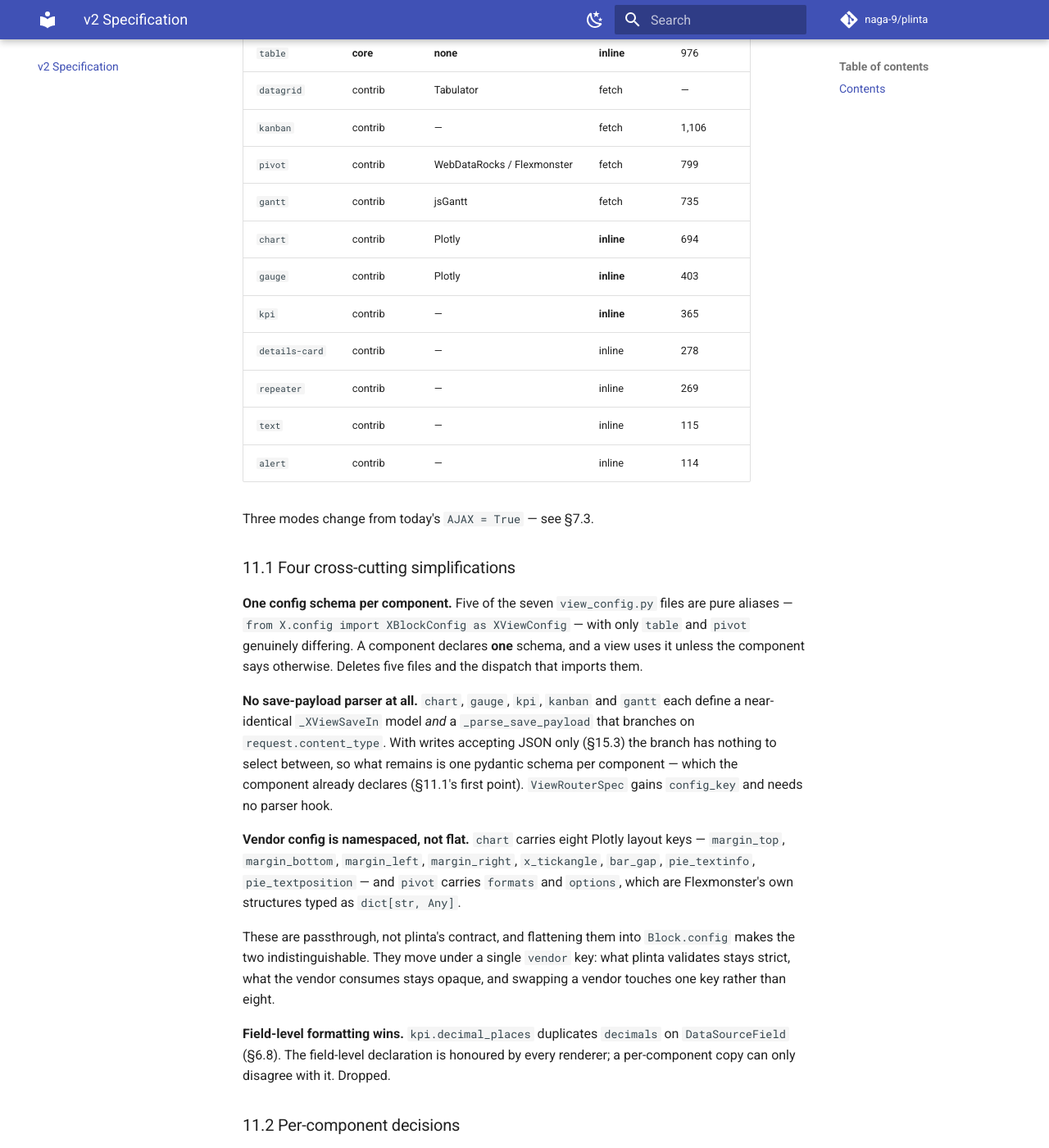
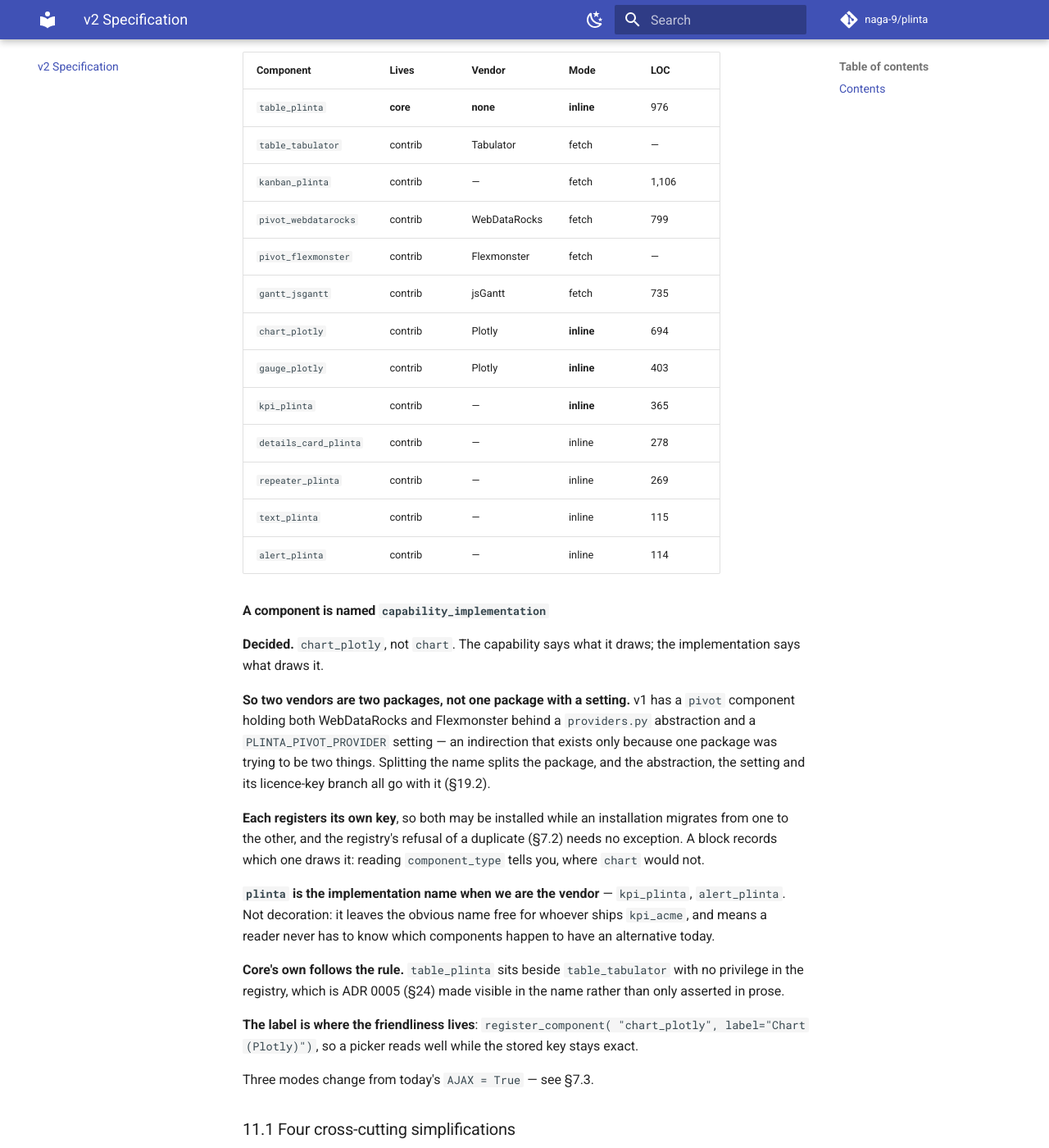
Before and after one commit to naga-9/plinta, an MkDocs documentation site: the page built from docs/design/SPEC.md, in a window 1280 px wide and 1400 px high, scrolled down 84463 px. Shown: the whole window at 82% size. Built offline with MkDocs 1.6.1 and Material for MkDocs 9.7.7, drawn with Linux system fonts in a browser that asks for light colours; comment, search, counter and statistics services are not loaded; some of the changed text lies outside the part shown.

Commit message:
Components are named capability_implementation
chart_plotly, not chart. Two vendors become two packages rather than one
package with a setting — which deletes PLINTA_PIVOT_PROVIDER, the
providers.py abstraction behind it and its licence-key branch, all of which
existed only because one package was trying to be two things.

Each registers its own key, so both may be installed while an installation
migrates, the registry's refusal of a duplicate needs no exception, and a
block's component_type says what draws it.

plinta is the implementation name when we are the vendor, including core's
own: table_plinta sits beside table_tabulator with no privilege in the
registry, which is ADR 0005 made visible in the name rather than only
asserted in prose. The demo's component follows the rule as stat_catalog.

Co-Authored-By: Claude Opus 5 (1M context) <noreply@anthropic.com>
Claude-Session: https://claude.ai/code/session_01RND2PW1dcZdMQFATcnHZ1y

```diff
--- a/docs/design/SPEC.md
+++ b/docs/design/SPEC.md
@@ -186,7 +186,7 @@ Eleven packages across nine layers: layer 1 carries three that import nothing of
 | `events` | the signal bus and the core event vocabulary |
 | `permissions` | rule engine, `Owner` / `Public` / `InstancePerm`, field-level gating, the permission console |
 | `datasources` | the model registry — DataSource, DataSourceField, queryset services |
-| `components` | the rendering contract and registry, plus `table` |
+| `components` | the rendering contract and registry, plus `table_plinta` |
 | `renderers` | the output contract, plus HTML |
 | `blocks` | saved component configs, `SavedView`, and the write pipeline |
 | `pages` | composition, grid, menu, `PageFilter` (the filter bar), `FilterSet`, `PageFilterPreference` |
@@ -208,8 +208,8 @@ Eleven packages across nine layers: layer 1 carries three that import nothing of
 | `export` | Excel, PDF and email renderers; the export endpoint |
 | `api` | the public data API, API keys, the OpenAPI spec |
 
-Eleven packages, plus eleven component packages under `components.*`. None is required: an installation with none of them is a working plinta that shows tables.
-| `components.*` | eleven components — everything except `table` (§11) |
+Eleven packages, plus twelve component packages under `components.*`. None is required: an installation with none of them is a working plinta that shows tables.
+| `components.*` | twelve components, named `capability_implementation` (§11) |
 
 ### 2.5 Dependency rules
 
@@ -1422,16 +1422,16 @@ Every component implements `get_data()`. The mode decides *when* it is called:
 
 **The component declares a default; a block may override it.** The default follows from the widget's interaction model and is right nearly always; the override covers genuine exceptions — a five-row related grid on a detail page, or a chart with 50,000 points that should not bloat the page.
 
-**Within what the component can draw.** A component also declares `supported_modes`, and a block asking for one outside it is refused when it is saved. Core's `table` supports `inline` only: it is server-rendered and has no client adapter, so a `fetch` block would render nothing and say nothing about why. `datagrid` supports both — `inline` is Tabulator's `paginationMode: 'local'`, which is what a five-row grid wants.
-
-**Changing how a table behaves is changing the component, not the mode.** Installing `contrib.components.datagrid` does not make `table` interactive; a block's `component_type` moves from `table` to `datagrid`, and the new component's default mode comes with it. Mode says *when the data arrives*, not *which widget draws it* — and since the two components declare different config schemas, the switch is validated at save like any other config change.
+**Within what the component can draw.** A component also declares `supported_modes`, and a block asking for one outside it is refused when it is saved. Core's `table_plinta` supports `inline` only: it is server-rendered and has no client adapter, so a `fetch` block would render nothing and say nothing about why. `table_tabulator` supports both — `inline` is Tabulator's `paginationMode: 'local'`, which is what a five-row grid wants.
+
+**Changing how a table behaves is changing the component, not the mode.** Installing `contrib.components.table_tabulator` does not make `table_plinta` interactive; a block's `component_type` moves from one to the other, and the new component's default mode comes with it. Mode says *when the data arrives*, not *which widget draws it* — and since the two components declare different config schemas, the switch is validated at save like any other config change.
 
 | Component | Default | Why |
 |---|---|---|
-| `datagrid`, `kanban`, `gantt`, `pivot` | **fetch** | the client sorts, filters and pages; a 10,000-row grid cannot be inlined |
-| `chart`, `kpi`, `gauge` | **inline** | a finished data blob, or a single number; no client-side manipulation |
-| `table` | **inline** | server-rendered; sorting and paging are links, not a client (§11.2) |
-| `details-card`, `text`, `alert`, `repeater`, capability sections | **inline** | display only |
+| `table_tabulator`, `kanban_plinta`, `gantt_jsgantt`, the pivots | **fetch** | the client sorts, filters and pages; a 10,000-row grid cannot be inlined |
+| `chart_plotly`, `kpi_plinta`, `gauge_plotly` | **inline** | a finished data blob, or a single number; no client-side manipulation |
+| `table_plinta` | **inline** | server-rendered; sorting and paging are links, not a client (§11.2) |
+| `details_card_plinta`, `text_plinta`, `alert_plinta`, `repeater_plinta`, capability sections | **inline** | display only |
 
 **Three defaults change.** `chart`, `kpi` and `gauge` are `AJAX = True` today, so a dashboard with eight KPIs makes eight extra round trips to deliver eight numbers. The recorded reason was not payload size — `kpis/component.py:59` says *"gating runs in the AJAX endpoint, not here"* — so the mode was chosen to put the permission check in one place. Under §5 that reason is gone: `can()` and `allowed()` are called by the data path wherever it runs.
 
@@ -1547,7 +1547,7 @@ adapter.mount(el, { config, columns, data, load });
 
 This is what makes remote pagination work without the client owning timing: Tabulator's `ajaxRequestFunc` delegates to `load()`, so Tabulator decides *when* page 3 is needed while the client still decides *how* it is requested. Plotly's adapter calls `load()` once and never again. Both get identical parameter building and error handling.
 
-**An adapter is per component type, not per vendor.** `chart` and `gauge` both drive Plotly and still need different glue — a gauge is an indicator trace, a chart is line/bar/scatter. Where two adapters genuinely share vendor logic, a shared helper serves them: `plotly-theme.js` is already exactly this and survives unchanged.
+**An adapter is per component type, not per vendor.** `chart_plotly` and `gauge_plotly` share a vendor and still need different glue — a gauge is an indicator trace, a chart is line/bar/scatter. Where two adapters genuinely share vendor logic, a shared helper serves them: `plotly-theme.js` is already exactly this and survives unchanged.
 
 **Adapters ship with their components.** Core carries the client and `table`'s adapter; `contrib.components.chart` carries `chart.js` and Plotly. Same rule as vendor assets (§17) and ADR 0005 (§24).
 
@@ -1648,7 +1648,7 @@ def label_chips(value, *, obj, field, user) -> str: ...
 | Component contract: config in, HTML out | keep, with the merge moved up |
 | Per-component view CRUD and `_XViewSaveIn` parsers | **deleted** — a symptom of the misplaced layer, not duplication to factor |
 | `AJAX` class constant | **→ mode: component default, block override** |
-| `chart`, `kpi`, `gauge` mode | **inline** — changed |
+| `chart_plotly`, `kpi_plinta`, `gauge_plotly` mode | **inline** — changed |
 | Inline data location | a defined JSON script tag beside the mount |
 | The widget data endpoint | **private transport** — a Django view returning JSON, not ninja |
 | Widget feed vs public API | **kept separate**; they share `datasources` underneath, not a URL |
@@ -2174,7 +2174,7 @@ Three today; two after the move below. They are the shell's data:
 | `branding` | `site_name` and `topbar_color` |
 | `pivot_provider_settings` | which pivot vendor is active |
 
-`pivot_provider_settings` is a contrib concern in a core processor. It moves: `contrib.components.pivot` contributes its own template context rather than the shell knowing a vendor exists.
+`pivot_provider_settings` is a contrib concern in a core processor. It moves: a pivot package contributes its own template context rather than the shell knowing a vendor exists — and with a package per vendor (§11) there is no provider left to settle.
 
 `deployment_env` is renamed **`branding`**. Once the environment badge is deleted (§19.4) it returns a site name and a topbar colour, and a processor whose name no longer describes what it returns is the drift this document exists to stop.
 
@@ -2270,7 +2270,7 @@ A consumer wanting Bootstrap specifically loads it there and writes a bridge sty
 | Class names, template context, block names | **public API** (§18.16) |
 | `LoginRequiredMiddleware` | **required**, with a system check |
 | Fixed sidebar links | shell-rendered, shell-gated |
-| `pivot_provider_settings` context processor | **→ `contrib.components.pivot`** |
+| `pivot_provider_settings` context processor | **→ the pivot package that needs it** |
 | `plinta_tags` | keep — all five are generic |
 | Design tokens | keep — generated from `tokens.json`, enforced by `lint_hex_colors` |
 | Dark mode | keep — `data-theme`, token-driven |
@@ -2289,18 +2289,49 @@ Eleven components ship. **Core ships `table`; every other one is a contrib packa
 
 | Component | Lives | Vendor | Mode | LOC |
 |---|---|---|---|---|
-| `table` | **core** | **none** | **inline** | 976 |
-| `datagrid` | contrib | Tabulator | fetch | — |
-| `kanban` | contrib | — | fetch | 1,106 |
-| `pivot` | contrib | WebDataRocks / Flexmonster | fetch | 799 |
-| `gantt` | contrib | jsGantt | fetch | 735 |
-| `chart` | contrib | Plotly | **inline** | 694 |
-| `gauge` | contrib | Plotly | **inline** | 403 |
-| `kpi` | contrib | — | **inline** | 365 |
-| `details-card` | contrib | — | inline | 278 |
-| `repeater` | contrib | — | inline | 269 |
-| `text` | contrib | — | inline | 115 |
-| `alert` | contrib | — | inline | 114 |
+| `table_plinta` | **core** | **none** | **inline** | 976 |
+| `table_tabulator` | contrib | Tabulator | fetch | — |
+| `kanban_plinta` | contrib | — | fetch | 1,106 |
+| `pivot_webdatarocks` | contrib | WebDataRocks | fetch | 799 |
+| `pivot_flexmonster` | contrib | Flexmonster | fetch | — |
+| `gantt_jsgantt` | contrib | jsGantt | fetch | 735 |
+| `chart_plotly` | contrib | Plotly | **inline** | 694 |
+| `gauge_plotly` | contrib | Plotly | **inline** | 403 |
+| `kpi_plinta` | contrib | — | **inline** | 365 |
+| `details_card_plinta` | contrib | — | inline | 278 |
+| `repeater_plinta` | contrib | — | inline | 269 |
+| `text_plinta` | contrib | — | inline | 115 |
+| `alert_plinta` | contrib | — | inline | 114 |
+
+#### A component is named `capability_implementation`
+
+**Decided.** `chart_plotly`, not `chart`. The capability says what it draws; the
+implementation says what draws it.
+
+**So two vendors are two packages, not one package with a setting.** v1 has a
+`pivot` component holding both WebDataRocks and Flexmonster behind a
+`providers.py` abstraction and a `PLINTA_PIVOT_PROVIDER` setting — an
+indirection that exists only because one package was trying to be two things.
+Splitting the name splits the package, and the abstraction, the setting and its
+licence-key branch all go with it (§19.2).
+
+**Each registers its own key**, so both may be installed while an installation
+migrates from one to the other, and the registry's refusal of a duplicate
+(§7.2) needs no exception. A block records which one draws it: reading
+`component_type` tells you, where `chart` would not.
+
+**`plinta` is the implementation name when we are the vendor** — `kpi_plinta`,
+`alert_plinta`. Not decoration: it leaves the obvious name free for whoever
+ships `kpi_acme`, and means a reader never has to know which components happen
+to have an alternative today.
+
+**Core's own follows the rule.** `table_plinta` sits beside `table_tabulator`
+with no privilege in the registry, which is ADR 0005 (§24) made visible in the
+name rather than only asserted in prose.
+
+**The label is where the friendliness lives**: `register_component(
+"chart_plotly", label="Chart (Plotly)")`, so a picker reads well while the
+stored key stays exact.
 
 Three modes change from today's `AJAX = True` — see §7.3.
 
@@ -2318,7 +2349,7 @@ These are passthrough, not plinta's contract, and flattening them into `Block.co
 
 ### 11.2 Per-component decisions
 
-**`table`** — core, the reference implementation, and **server-rendered with no vendor at all**. `inline` mode: the rows are in the HTML.
+**`table_plinta`** — core, the reference implementation, and **server-rendered with no vendor at all**. `inline` mode: the rows are in the HTML.
 
 Sorting, paging and filtering happen on the server, reached by ordinary links and the page's filter bar — `?sort=title&page=2`, the shape Django's own admin has always had. It works with JavaScript disabled and needs no client at all.
 
@@ -2332,23 +2363,23 @@ Sorting, paging and filtering happen on the server, reached by ordinary links an
 
 **A paged queryset must be ordered.** Without one the database may return rows in a different order per `LIMIT`/`OFFSET`, so a row appears on two pages and another on none. The component's `sort` decides, then the model's own `Meta.ordering`, then the primary key — never nothing.
 
-What it does not do is what a grid library is for: dragging a column wider, re-sorting without a round trip, and editing a cell in place. Core ships the write endpoint and a server-rendered row-edit form; **inline cell editing is `datagrid`'s**.
-
-**`datagrid`** — contrib, Tabulator, `fetch` mode. The interactive table: client-side sort and filter, remote pagination, column resize and reorder, inline cell editing.
-
-It registers under its own key rather than replacing `table`, because the component registry refuses a duplicate by design (§7.2). A block chooses one, and a page may hold both.
+What it does not do is what a grid library is for: dragging a column wider, re-sorting without a round trip, and editing a cell in place. Core ships the write endpoint and a server-rendered row-edit form; **inline cell editing is `table_tabulator`'s**.
+
+**`table_tabulator`** — contrib, Tabulator, `fetch` mode. The interactive table: client-side sort and filter, remote pagination, column resize and reorder, inline cell editing.
+
+It registers under its own key rather than replacing `table_plinta`, because the component registry refuses a duplicate by design (§7.2). A block chooses one, and a page may hold both.
 
 **Why the split.** A grid library is an opinion about how a table behaves, and putting one in core makes every consumer either accept that opinion or fight it. The same argument that keeps a CSS framework out of core (§10.8) applies with more force here, because a table is the component most likely to be replaced: a consumer who prefers AG Grid, DataTables or their own writes a component and registers it, rather than working around Tabulator.
 
 **The payoff is that a viewer's page loads no vendor JavaScript at all.** Layout is CSS grid from the stored position, styling is plinta's own, and the table is HTML. Core carries no front-end major-version upgrade — not one.
 
-**`kanban`** — the largest at 1,106 LOC and 18 config keys. Shows label chips when `contrib.labels` is installed and colours columns by workflow state when `contrib.workflow` is — both declared `enhances`, each naming its substitute (§2.5).
-
-**`pivot`** — two providers, WebDataRocks free by default and Flexmonster when licensed, already abstracted behind `providers.py`. That abstraction now also carries **asset location**, since Flexmonster cannot be vendored (§17).
-
-**`gantt`** — **`critical_path` is declared and never implemented.** It appears in the config schema and a docstring listing options, and nowhere else: the key is accepted, validated and ignored. Dropped. It is one of the four findings in §21.11, and the only one where the **key itself** is the fiction — the other three document a real key wrongly.
-
-**`chart`, `gauge`, `kpi`** — move to `inline`. A KPI is one number and currently costs a round trip to deliver it.
+**`kanban_plinta`** — the largest at 1,106 LOC and 18 config keys. Shows label chips when `contrib.labels` is installed and colours columns by workflow state when `contrib.workflow` is — both declared `enhances`, each naming its substitute (§2.5).
+
+**`pivot_webdatarocks` and `pivot_flexmonster`** — two packages, where v1 had one holding both behind `providers.py` and a setting. Flexmonster is commercial and cannot be vendored (§17), so it fetches its own assets and asks for its own licence key; WebDataRocks is free and vendors normally. Neither knows the other exists, and an installation picks by which it adds to `INSTALLED_APPS`.
+
+**`gantt_jsgantt`** — **`critical_path` is declared and never implemented.** It appears in the config schema and a docstring listing options, and nowhere else: the key is accepted, validated and ignored. Dropped. It is one of the four findings in §21.11, and the only one where the **key itself** is the fiction — the other three document a real key wrongly.
+
+**`chart_plotly`, `gauge_plotly`, `kpi_plinta`** — move to `inline`. A KPI is one number and currently costs a round trip to deliver it.
 
 **`details-card`** — the strongest candidate to have stayed in core, excluded to keep ADR 0005 absolute. Core composes a detail page but renders a record as a single-row table until this is installed.
 
@@ -2368,7 +2399,7 @@ The core/contrib split resolves it rather than requiring a redesign. Core compon
 | Vendor layout keys (chart, pivot) | **namespaced** under `vendor` |
 | `kpi.decimal_places` | **dropped** — `DataSourceField.decimals` wins |
 | `gantt.critical_path` | **dropped** — declared, never implemented |
-| `chart`, `gauge`, `kpi` mode | **inline** |
+| `chart_plotly`, `gauge_plotly`, `kpi_plinta` mode | **inline** |
 | `repeater` importing `blocks` | legal once contrib; forbidden in core |
 | kanban's label chips / state colours | `enhances`, each naming its substitute (§2.5) |
 
@@ -2778,7 +2809,7 @@ No comment threads, and the `comments_section` component is unregistered — a b
 **See §11 — the component catalogue supersedes this summary.** Retained here only for the dependency declaration.
 
 **Requires:** `components`, `datasources`, `renderers`, `permissions`.
-**Enhances:** `kanban` on `contrib.labels` and `contrib.workflow` (§2.5). No other component declares one.
+**Enhances:** `kanban_plinta` on `contrib.labels` and `contrib.workflow` (§2.5). No other component declares one.
 **Emits:** nothing.
 **Listens to:** nothing.
 **Registers:** itself, via `register_component`, from its own `AppConfig.ready()`.
@@ -2787,17 +2818,21 @@ No comment threads, and the `comments_section` component is unregistered — a b
 
 | Package | Renders | Vendor |
 |---|---|---|
-| `components.datagrid` | an interactive table — client sort, remote paging, inline cell editing | Tabulator |
-| `components.details_card` | one record as a field list | — |
-| `components.text` | markdown / rich text | — |
-| `components.alert` | a conditional banner | — |
-| `components.kpi` | a single aggregate figure | — |
-| `components.gauge` | a bounded measure | — |
-| `components.chart` | line, bar, area, scatter | Plotly |
-| `components.pivot` | cross-tabulation | Flexmonster |
-| `components.kanban` | cards in state columns | — |
-| `components.gantt` | a schedule | jsGantt |
-| `components.repeater` | a repeated sub-template | — |
+| `components.table_tabulator` | an interactive table — client sort, remote paging, inline cell editing | Tabulator |
+| `components.details_card_plinta` | one record as a field list | — |
+| `components.text_plinta` | markdown / rich text | — |
+| `components.alert_plinta` | a conditional banner | — |
+| `components.kpi_plinta` | a single aggregate figure | — |
+| `components.gauge_plotly` | a bounded measure | Plotly |
+| `components.chart_plotly` | line, bar, area, scatter | Plotly |
+| `components.pivot_webdatarocks` | cross-tabulation | WebDataRocks |
+| `components.pivot_flexmonster` | cross-tabulation, licensed | Flexmonster |
+| `components.kanban_plinta` | cards in state columns | — |
+| `components.gantt_jsgantt` | a schedule | jsGantt |
+| `components.repeater_plinta` | a repeated sub-template | — |
+
+Named `capability_implementation` throughout (§11), so a second vendor for any
+of them is a new package rather than a setting inside an existing one.
 
 Each ships its own config schema, template, static assets and API router.
 
@@ -2809,11 +2844,11 @@ So every component here registers exactly the way an external package would. The
 
 ##### Vendor isolation
 
-A component's front-end dependency ships with it. Plotly arrives with `chart`, Flexmonster with `pivot`, jsGantt with `gantt`, Tabulator with `datagrid`. Core carries no CSS framework (§10.8) and no grid library (§11.2), so it absorbs no front-end major-version upgrade at all.
+A component's front-end dependency ships with it, and the package name says which — Plotly with `chart_plotly`, jsGantt with `gantt_jsgantt`, Tabulator with `table_tabulator`. Core carries no CSS framework (§10.8) and no grid library (§11.2), so it absorbs no front-end major-version upgrade at all.
 
 ##### Enhancement
 
-`kanban` shows label chips when `contrib.labels` is installed, and builds its columns from workflow states — with drag-to-transition — when `contrib.workflow` is. Both are declared `enhances`, each naming its substitute (§2.5): a card without chips, and columns grouped by an ordinary field with no transitions. The board renders either way.
+`kanban_plinta` shows label chips when `contrib.labels` is installed, and builds its columns from workflow states — with drag-to-transition — when `contrib.workflow` is. Both are declared `enhances`, each naming its substitute (§2.5): a card without chips, and columns grouped by an ordinary field with no transitions. The board renders either way.
 
 ##### Degrades when absent
 
@@ -3269,7 +3304,7 @@ Since plinta is pip-installed, a build could only ever run at **release time in
 |---|---|---|
 | Bootstrap Icons | core chrome | vendor — the icon set alone; core ships no CSS framework (§10.8) |
 | htmx + `json-enc` | core transport | vendor |
-| Tabulator | `datagrid` (contrib) | vendor, with the component |
+| Tabulator | `table_tabulator` (contrib) | vendor, with the component |
 | Tom Select | pickers (core) | vendor |
 | Luxon | date handling (core) | vendor |
 | GridStack | the page composer (core) | vendor — loaded in edit mode only |
@@ -3536,10 +3571,11 @@ Every setting plinta reads. A consuming project sets none of them to get a worki
 | `ATTACHMENT_MAX_SIZE_MB` | `attachments` | per-file limit |
 | `ATTACHMENT_ALLOWED_EXTENSIONS` | `attachments` | allow-list; empty means all |
 | `ATTACHMENT_MAX_PER_INSTANCE` | `attachments` | default 50 |
-| `PLINTA_PIVOT_PROVIDER` | `components.pivot` | `webdatarocks` or `flexmonster` |
-| `FLEXMONSTER_LICENSE_KEY` | `components.pivot` | required only for that provider |
-
-**A contrib setting is read only by its own package.** Core never reads `ATTACHMENT_MAX_SIZE_MB`, and the shell never reads `PLINTA_PIVOT_PROVIDER` — which is why that context processor moves (§10).
+| `FLEXMONSTER_LICENSE_KEY` | `components.pivot_flexmonster` | required by that package, which is not installed unless you want it |
+
+**A contrib setting is read only by its own package.** Core never reads `ATTACHMENT_MAX_SIZE_MB`, and the shell never reads a pivot vendor's — which is why that context processor moves (§10).
+
+**`PLINTA_PIVOT_PROVIDER` is deleted rather than moved.** It chose between two vendors inside one package; with a package per vendor (§11) the choice is which one is in `INSTALLED_APPS`, and a setting that duplicates that can only disagree with it.
 
 ### 19.3 `PLINTA_API_PREFIX` does not mount anything
 
```
Also changed, not shown: .claude/skills/add-component/SKILL.md (+14 -2 lines), 10 other files.
